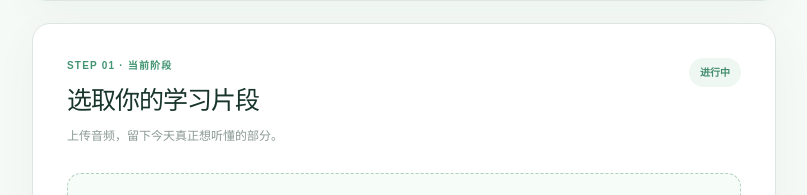
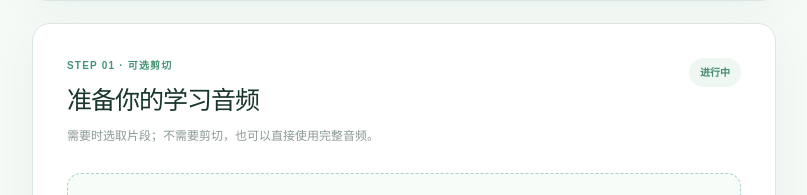
Before and after one commit to wzy12345654/ai, a Next.js app: page / in a window 1280 px wide. Shown: the part 505-700 px from the top of the page, without its empty margins (236-1043 px from the left). Built offline with nearby package versions, Linux system fonts and the light colour scheme.

Commit message:
sync 2026-09-25T11:51:31Z

```diff
--- a/app/components/audio-clipper.tsx
+++ b/app/components/audio-clipper.tsx
@@ -236,7 +236,7 @@ export default function AudioClipper({ onClipReady, onClipCleared }: { onClipRea
   }
 
   return <section className="clipper-card" aria-labelledby="clipper-title">
-    <div className="section-title-row"><div><span className="section-kicker">STEP 01 · 当前阶段</span><h2 id="clipper-title">选取你的学习片段</h2><p>上传音频，留下今天真正想听懂的部分。</p></div><span className={`stage-badge ${result ? "complete" : ""}`}>{result ? "已完成 ✓" : "进行中"}</span></div>
+    <div className="section-title-row"><div><span className="section-kicker">STEP 01 · 可选剪切</span><h2 id="clipper-title">准备你的学习音频</h2><p>需要时选取片段；不需要剪切，也可以直接使用完整音频。</p></div><span className={`stage-badge ${result ? "complete" : ""}`}>{result ? "已完成 ✓" : "进行中"}</span></div>
 
     {!file ? <div className={`dropzone ${dragging ? "dragging" : ""}`} role="button" tabIndex={0} onKeyDown={(e) => { if (e.key === "Enter" || e.key === " ") inputRef.current?.click(); }} onClick={() => inputRef.current?.click()} onDragEnter={(e) => { e.preventDefault(); setDragging(true); }} onDragOver={(e) => e.preventDefault()} onDragLeave={() => setDragging(false)} onDrop={onDrop}>
       <input ref={inputRef} className="file-input" type="file" accept="audio/*,.mp3,.wav,.m4a,.aac,.ogg,.flac" onChange={chooseFile} />
```
